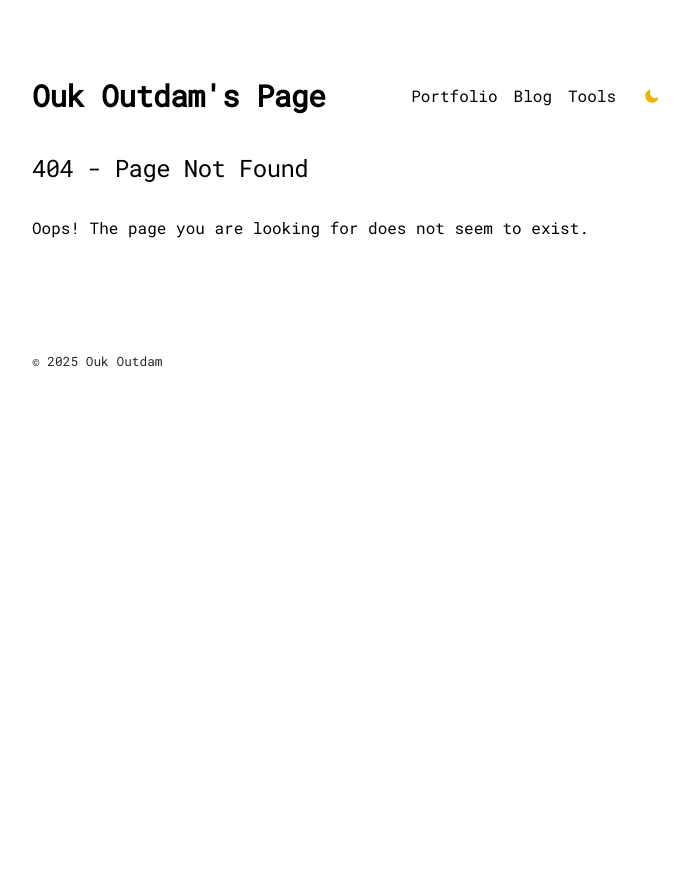
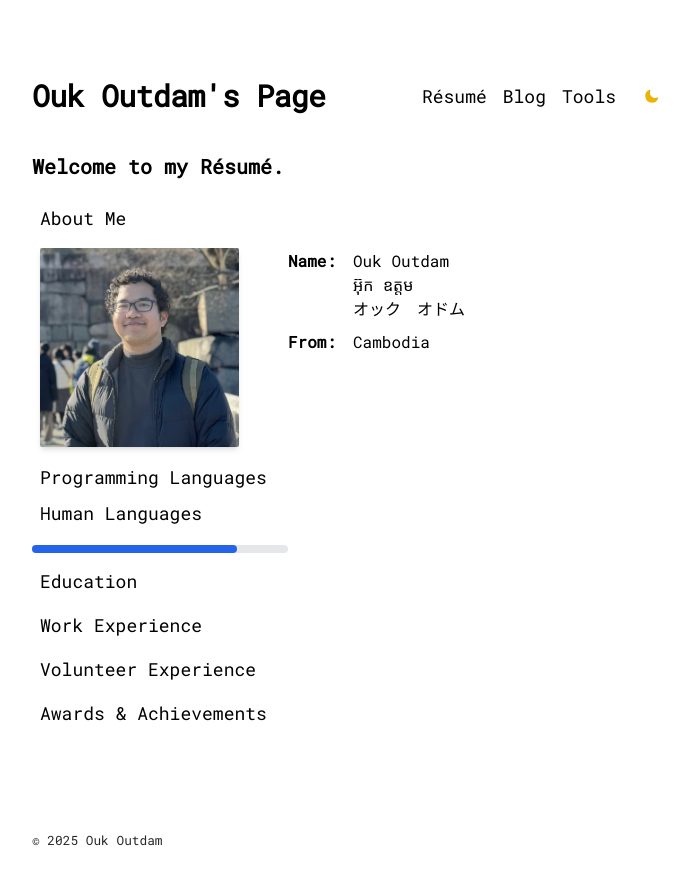
Before and after one commit to oukoutdam/personal-homepage, a Next.js app: page /resume in a window 1280 px wide. Before the commit this address had no page. Shown: the top 884 px of the page, without its empty margins (288-977 px from the left). Before the commit the page ends 800 px from the top, so only its background shows below. Built offline with nearby package versions, Linux system fonts and the light colour scheme.

Commit message:
Change Portfolio to Resume
Also code was formatted.

```diff
--- a/src/app/components/nav.tsx
+++ b/src/app/components/nav.tsx
@@ -1,73 +1,72 @@
-"use client";
-import Link from "next/link";
-import { useTheme } from "next-themes";
-import {JSX, useEffect, useState} from "react";
+'use client';
+import Link from 'next/link';
+import { useTheme } from 'next-themes';
+import { JSX, useEffect, useState } from 'react';
 
 const navItems = {
-  "/portfolio": {name: "Portfolio"},
-  "/blog": {name: "Blog"},
-  "/tools": {name: "Tools"},
-}
+  '/resume': { name: 'Résumé' },
+  '/blog': { name: 'Blog' },
+  '/tools': { name: 'Tools' },
+};
 
-export default function Navbar() : JSX.Element {
+export default function Navbar(): JSX.Element {
   const { theme, setTheme } = useTheme();
-  const [ mounted, setMounted ] = useState(false); // this is for hydration warinings, by not mounting the component on the server
+  const [mounted, setMounted] = useState(false); // this is for hydration warinings, by not mounting the component on the server
 
   useEffect(() => {
     setMounted(true);
-  }, [])
+  }, []);
 
   return (
-    <nav className="mb-2 lg:mb-4 py-5">
-      <div className="flex flex-col md:flex-row md:items-center justify-between">
-        <div className="flex items-center">
-          <Link href="/" className="text-3xl font-semibold tracking-tight">Ouk Outdam&apos;s Page</Link>
+    <nav className='mb-2 py-5 lg:mb-4'>
+      <div className='flex flex-col justify-between md:flex-row md:items-center'>
+        <div className='flex items-center'>
+          <Link href='/' className='text-3xl font-semibold tracking-tight'>
+            Ouk Outdam&apos;s Page
+          </Link>
         </div>
-        <div className="flex flex-row gap-4 mt-6 md:mt-0 md:ml-auto items-center">
-          {Object.entries(navItems).map(([path, {name}]) => (
+        <div className='mt-6 flex flex-row items-center gap-4 md:ml-auto md:mt-0'>
+          {Object.entries(navItems).map(([path, { name }]) => (
             <Link
               href={path}
               key={path}
-              className="transition-all hover:text-neutral-800 dark:hover:text-neutral-200 flex align-middle relative"
+              className='relative flex align-middle text-lg transition-all hover:text-neutral-800 dark:hover:text-neutral-200'
             >
               {name}
             </Link>
           ))}
           <button
-            aria-label="Toggle Light and Dark Mode"
-            type="button"
-            className="w-10 h-10 p-3 rounded focus:outline-none"
+            aria-label='Toggle Light and Dark Mode'
+            type='button'
+            className='h-10 w-10 rounded p-3 focus:outline-none'
             onClick={() => setTheme(theme === 'dark' ? 'light' : 'dark')}
           >
-            {
-              mounted && (
+            {mounted && (
               <svg
-                  xmlns="http://www.w3.org/2000/svg"
-                  viewBox="0 0 24 24"
-                  fill="currentColor"
-                  stroke="currentColor"
-                  className="w-4 h-4 text-yellow-500 dark:text-yellow-500"
+                xmlns='http://www.w3.org/2000/svg'
+                viewBox='0 0 24 24'
+                fill='currentColor'
+                stroke='currentColor'
+                className='h-4 w-4 text-yellow-500 dark:text-yellow-500'
               >
                 {theme === 'dark' ? (
                   <path
-                      strokeLinecap="round"
-                      strokeLinejoin="round"
+                    strokeLinecap='round'
+                    strokeLinejoin='round'
                     strokeWidth={2}
-                      d="M12 3v1m0 16v1m9-9h-1M4 12H3m15.364 6.364l-.707-.707M6.343 6.343l-.707-.707m12.728 0l-.707.707M6.343 17.657l-.707.707M16 12a4 4 0 11-8 0 4 4 0 018 0z"
+                    d='M12 3v1m0 16v1m9-9h-1M4 12H3m15.364 6.364l-.707-.707M6.343 6.343l-.707-.707m12.728 0l-.707.707M6.343 17.657l-.707.707M16 12a4 4 0 11-8 0 4 4 0 018 0z'
                   />
                 ) : (
                   <path
-                    strokeLinecap="round"
-                    strokeLinejoin="round"
+                    strokeLinecap='round'
+                    strokeLinejoin='round'
                     strokeWidth={2}
-                    d="M20.354 15.354A9 9 0 018.646 3.646 9.003 9.003 0 0012 21a9.003 9.003 0 008.354-5.646z"
+                    d='M20.354 15.354A9 9 0 018.646 3.646 9.003 9.003 0 0012 21a9.003 9.003 0 008.354-5.646z'
                   />
                 )}
               </svg>
-              )
-            }
+            )}
           </button>
-
         </div>
       </div>
     </nav>
--- a/src/app/page.tsx
+++ b/src/app/page.tsx
@@ -1,25 +1,39 @@
 export default function Page() {
   return (
     <>
-      <h2 className="text-xl">Hello,</h2>
+      <h2 className='text-xl'>Hello,</h2>
       <p>My name is Ouk Outdam. Welcome to my personal website.</p>
       <br />
-      <p className="leading-relaxed">I am a Computer Science student currently studying in Japan, pursuing my Master&apos;s degree in 2025. My research focuses on speech recognition, though I also enjoy writing various programs in different languages during my free time.</p>
+      <p className='leading-relaxed'>
+        I am a Computer Science student currently studying in Japan, pursuing my
+        Master&apos;s degree in 2025. My research focuses on speech recognition,
+        though I also enjoy writing various programs in different languages
+        during my free time.
+      </p>
       <br />
-      <div className="space-y-3">
-        <p className="text-lg">What to expect on this website:</p>
-        <ul className="space-y-2 list-none ml-4">
-          <li className="flex items-start">
-            <span className="mr-2">•</span>
-            <span><strong className="font-medium">Portfolio</strong> - A comprehensive overview of my background and experiences</span>
+      <div className='space-y-3'>
+        <p className='text-lg'>What to expect on this website:</p>
+        <ul className='ml-4 list-none space-y-2'>
+          <li className='flex items-start'>
+            <span className='mr-2'>•</span>
+            <span>
+              <strong className='font-medium'>Résumé</strong> - A comprehensive
+              overview of my background and experiences
+            </span>
           </li>
-          <li className="flex items-start">
-            <span className="mr-2">•</span>
-            <span><strong className="font-medium">Blog</strong> - A space where I document and share what I learn</span>
+          <li className='flex items-start'>
+            <span className='mr-2'>•</span>
+            <span>
+              <strong className='font-medium'>Blog</strong> - A space where I
+              document and share what I learn
+            </span>
           </li>
-          <li className="flex items-start">
-            <span className="mr-2">•</span>
-            <span><strong className="font-medium">Tools</strong> - A showcase of programs I&apos;ve made</span>
+          <li className='flex items-start'>
+            <span className='mr-2'>•</span>
+            <span>
+              <strong className='font-medium'>Tools</strong> - A showcase of
+              programs I&apos;ve made
+            </span>
           </li>
         </ul>
       </div>
--- a/src/app/portfolio/page.tsx
+++ b/src/app/resume/page.tsx
@@ -4,7 +4,7 @@ import Heading from './components/Heading';
 export default function Page() {
   return (
     <>
-      <h1 className='mb-4 text-xl font-bold'>Welcome to my Portfolio.</h1>
+      <h1 className='mb-4 text-xl font-bold'>Welcome to my Résumé.</h1>
 
       <Heading text='About Me' />
       <div>
```
Also changed, not shown: src/app/resume/components/Heading.tsx (renamed from src/app/portfolio/components/Heading.tsx). Lines whose indentation alone changed are shown as unchanged.
